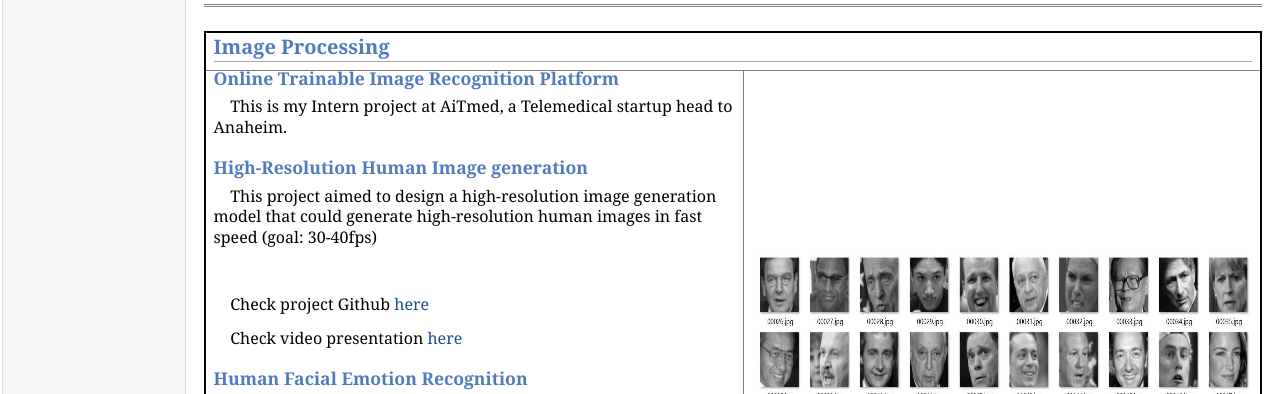
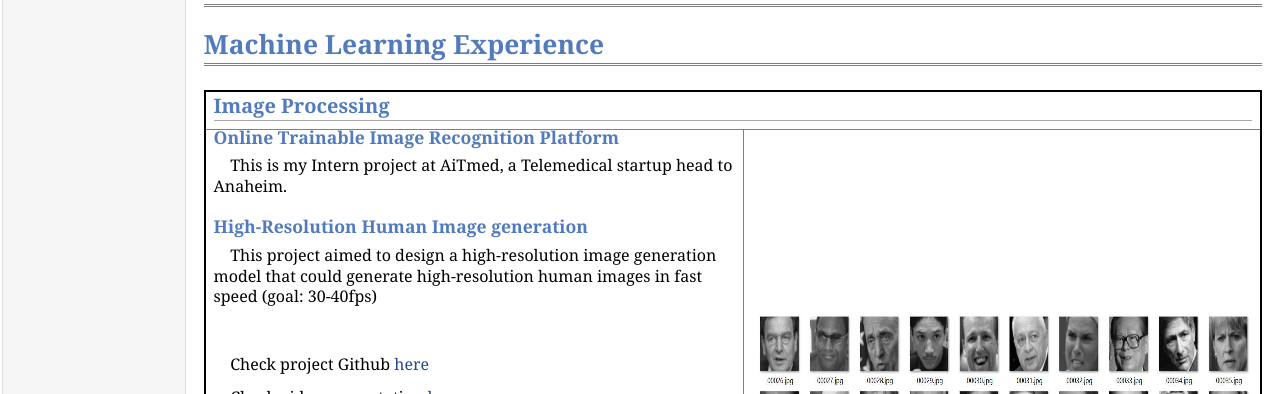
Before and after one commit to dukesky/dukesky.github.io, a Jekyll site: the page ml.html, which Jekyll copies as it is, in a window 1280 px wide and 900 px high, cut to the strip 506-900 px from the top of the window. Built offline with Jekyll 4.4.1, drawn with Linux system fonts in a browser that asks for light colours.

Commit message:
Update ml.html

```diff
--- a/ml.html
+++ b/ml.html
@@ -5,7 +5,7 @@
 <meta name="generator" content="jemdoc, see http://jemdoc.jaboc.net/" />
 <meta http-equiv="Content-Type" content="text/html;charset=utf-8" />
 <link rel="stylesheet" href="jemdoc.css" type="text/css" />
-<title>Tian Zhang &ndash; Research </title>
+<title>Tian Zhang &ndash; Machine Learning </title>
 </head>
 <body>
 <table id="tlayout" summary="Table for page layout.">
@@ -22,7 +22,10 @@
 <div class="menu-item"><a href="me.html">Me</a></div>
 </td>
 <td id="layout-content">
-<div id="toptitle"><img src="figs/summary_2.jpg" width="1000px" height="500px" /></div>
+<div id="toptitle"><img src="figs/summary_ml.jpg" width="1000px" height="500px" /></div>
+ <div id="toptitle">
+<h1>Machine Learning Experience</h1>
+</div>
 <table>
 <tbody>
 <tr>
```
